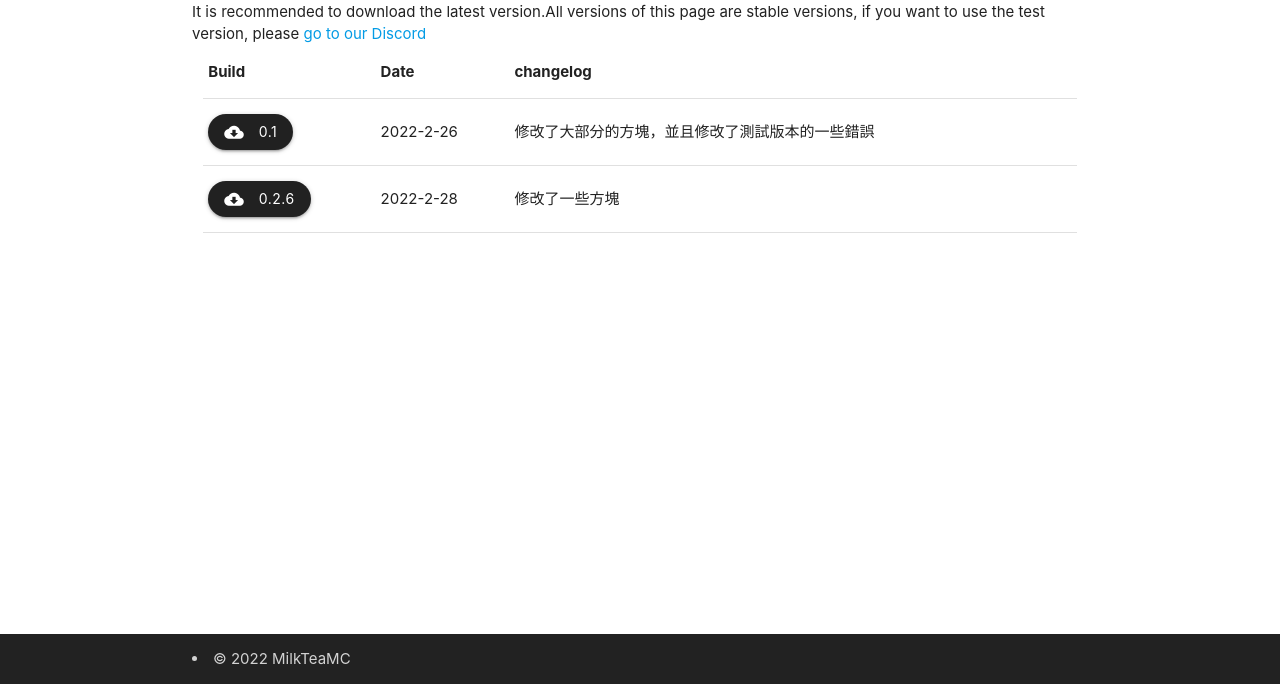
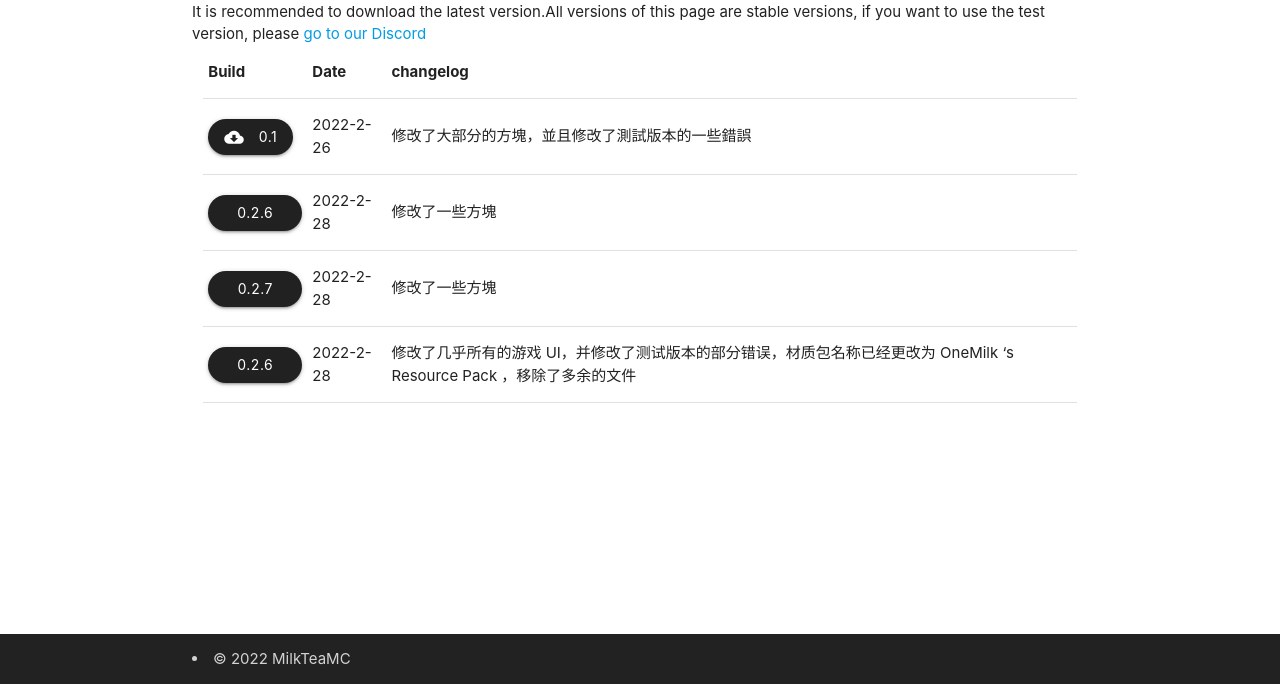
Before and after one commit to MagicTeaMC/download-page, a plain HTML site: page index.html in a window 1280 px wide. Shown: the part 116-800 px from the top of the page. Drawn offline with Linux system fonts and the light colour scheme.

Commit message:
Update index.html

```diff
--- a/index.html
+++ b/index.html
@@ -47,6 +47,20 @@
                             </td>
                             <td>2022-2-28</td>
                             <td>修改了一些方塊</td>
+                        </tr>
+                           <td><a href="files/OneMilks_Resource_pack_0.2.7.zip" class="btn waves-light waves-effect grey darken-4">
+                                            0.2.7<i class="material-icons left">cloud_download</i>
+                                        </a>
+                            </td>
+                            <td>2022-2-28</td>
+                            <td>修改了一些方塊</td>
+                </tr>
+                           <td><a href="files/OneMilks_Resource_pack_0.2.8.zip" class="btn waves-light waves-effect grey darken-4">
+                                            0.2.6<i class="material-icons left">cloud_download</i>
+                                        </a>
+                            </td>
+                            <td>2022-2-28</td>
+                            <td>修改了几乎所有的游戏 UI，并修改了测试版本的部分错误，材质包名称已经更改为 OneMilk ‘s Resource Pack ，移除了多余的文件</td>
                     </tbody>
                 </table>
             </div>
```
